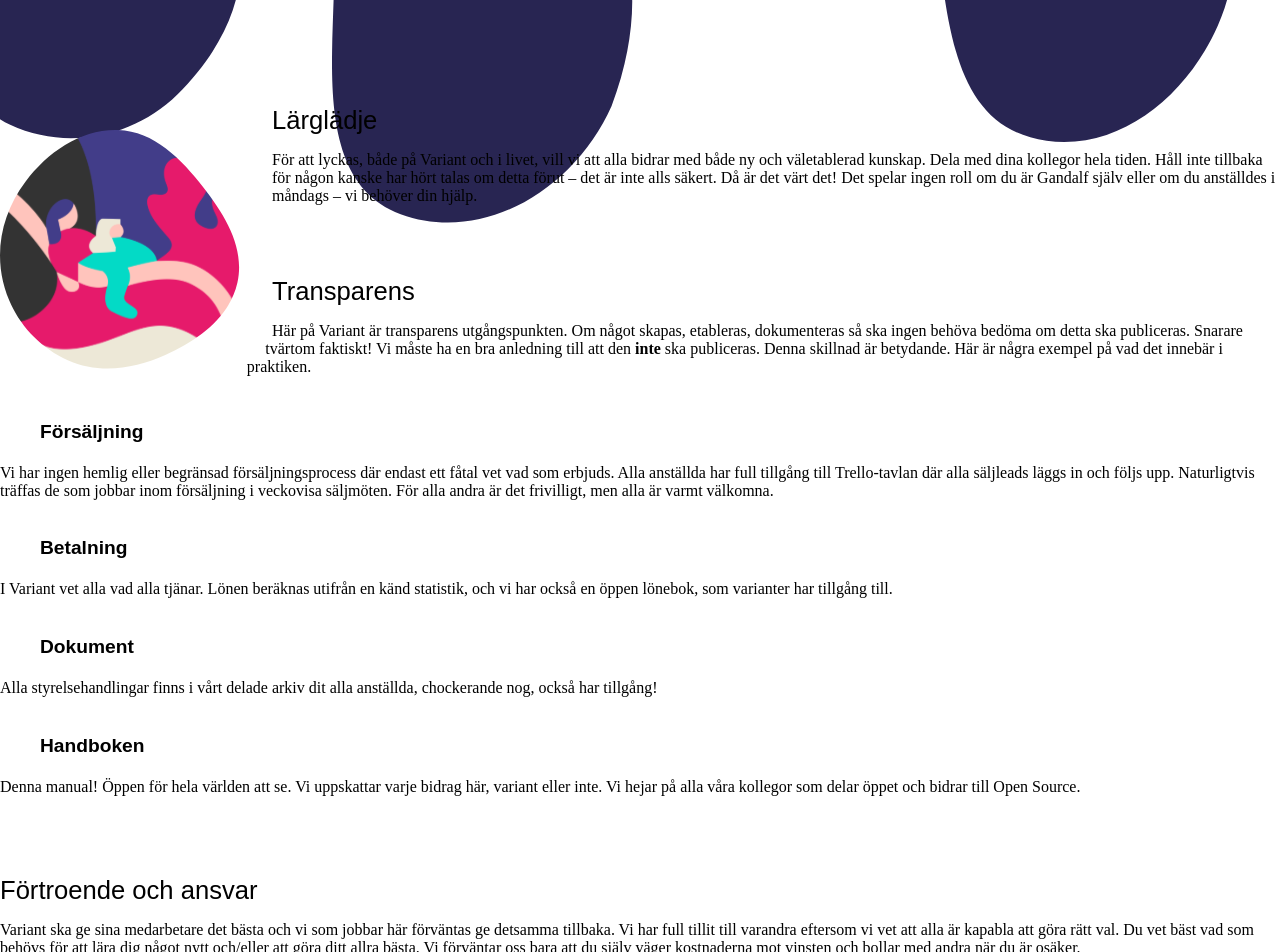
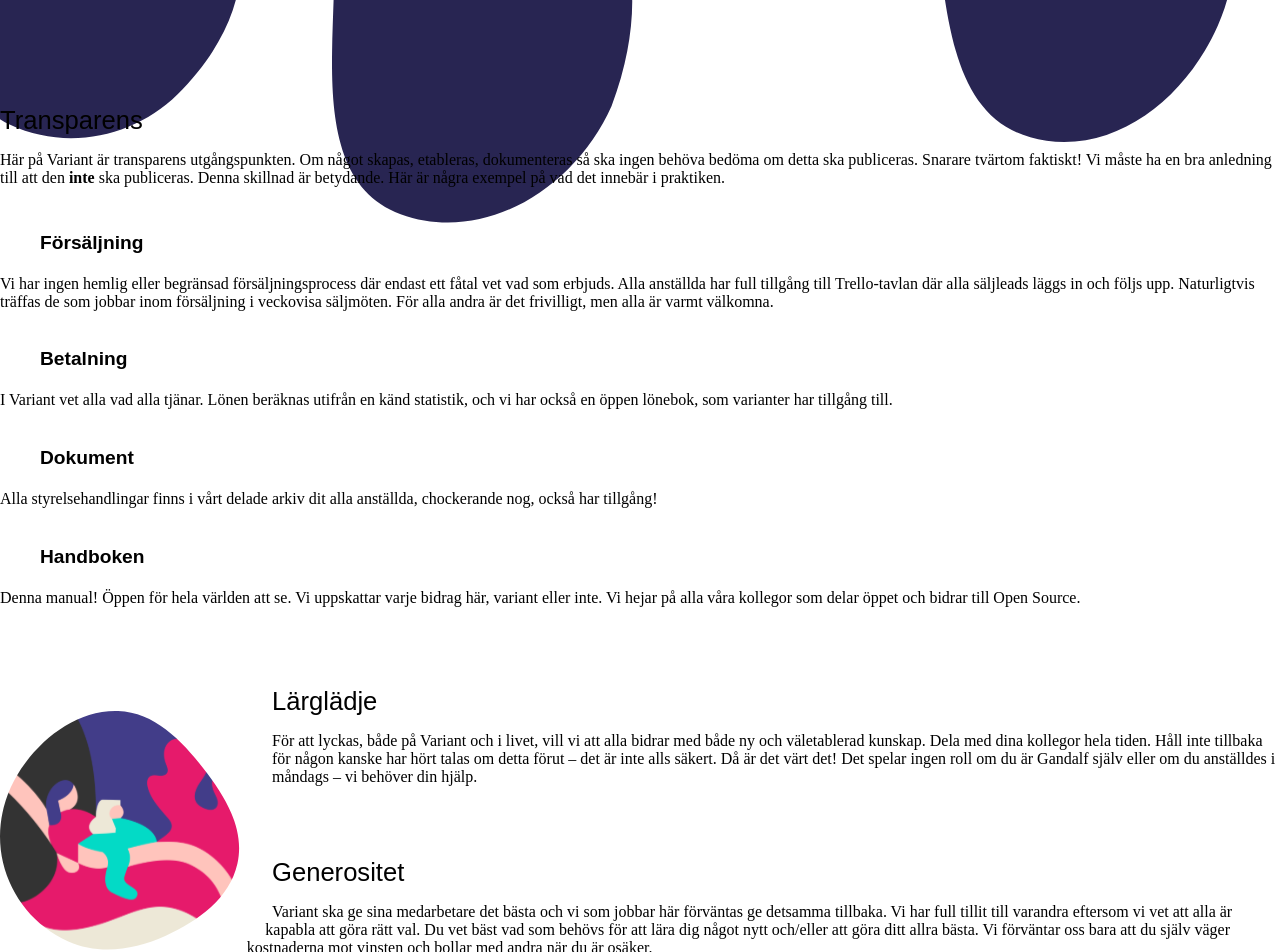
Before and after one commit to varianter/handbook-se, a Next.js app: page / in a window 1280 px wide. Shown: the part 1220-2172 px from the top of the page. Built offline with nearby package versions, Linux system fonts and the light colour scheme.

Commit message:
Update index.mdx
Värderingar - ändrade grammatik och ordning så dt blev konsekvent

Signed-off-by: linnnorberg <linn.norberg@variant.se>

```diff
--- a/pages/index.mdx
+++ b/pages/index.mdx
@@ -50,16 +50,6 @@
 
 <Values />
 
-<img
-  src="./assets/illustrations/index-icon-2.svg"
-  alt="icon1"
-  className="illustration illustration--left"
-/>
-
-### Lärglädje
-
-För att lyckas, både på Variant och i livet, vill vi att alla bidrar med både ny och väletablerad kunskap. Dela med dina kollegor hela tiden. Håll inte tillbaka för någon kanske har hört talas om detta förut – det är inte alls säkert. Då är det värt det! Det spelar ingen roll om du är Gandalf själv eller om du anställdes i måndags – vi behöver din hjälp.
-
 ### Transparens
 Här på Variant är transparens utgångspunkten. Om något skapas, etableras, dokumenteras så ska ingen behöva bedöma om detta ska publiceras. Snarare tvärtom faktiskt! Vi måste ha en bra anledning till att den **inte** ska publiceras. Denna skillnad är betydande. Här är några exempel på vad det innebär i praktiken.
 
@@ -88,7 +78,18 @@
   figureName="book"
 />
 
-### Förtroende och ansvar
+<img
+  src="./assets/illustrations/index-icon-2.svg"
+  alt="icon1"
+  className="illustration illustration--left"
+/>
+
+### Lärglädje
+
+För att lyckas, både på Variant och i livet, vill vi att alla bidrar med både ny och väletablerad kunskap. Dela med dina kollegor hela tiden. Håll inte tillbaka för någon kanske har hört talas om detta förut – det är inte alls säkert. Då är det värt det! Det spelar ingen roll om du är Gandalf själv eller om du anställdes i måndags – vi behöver din hjälp.
+
+
+### Generositet
 
 Variant ska ge sina medarbetare det bästa och vi som jobbar här förväntas ge detsamma tillbaka. Vi har full tillit till varandra eftersom vi vet att alla är kapabla att göra rätt val. Du vet bäst vad som behövs för att lära dig något nytt och/eller att göra ditt allra bästa. Vi förväntar oss bara att du själv väger kostnaderna mot vinsten och bollar med andra när du är osäker.
 
@@ -98,7 +99,7 @@
   className="illustration illustration--left"
 />
 
-#### Ha det kul
+#### Ha kul
 
 Ett arbetsliv består av mååånga timmar. Vi vill göra något meningsfullt och ha roligt på samma gång. En av anledningarna att Variant finns är för att det är trevligare att skapa något tillsammans med människor man trivs och vill arbeta med varje dag med.
 
```
